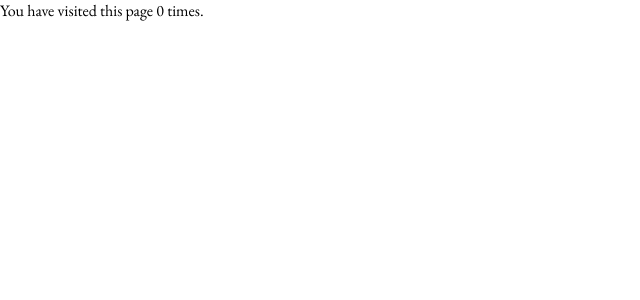
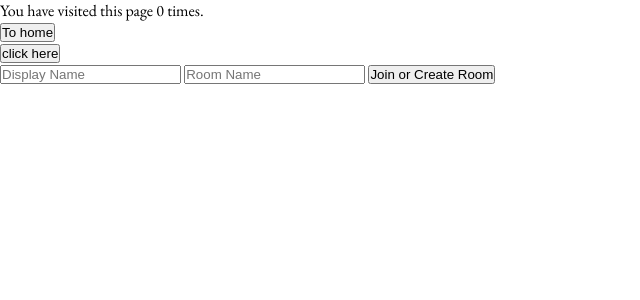
Before and after one commit to cloud2022final/pomodoro, a Django app: page /test/ in a window 1280 px wide. Shown: the top 300 px of the page, without its empty margins (0-640 px from the left). Run offline with Django 3.2, Linux system fonts and the light colour scheme.

Commit message:
local save pt

```diff
--- a/webpage/templates/test.html
+++ b/webpage/templates/test.html
@@ -1 +1,21 @@
-<!doctype html><html lang="en"><head><script async src="https://www.googletagmanager.com/gtag/js?id=G-TCE0JRTDLZ"></script><script>function gtag(){dataLayer.push(arguments)}window.dataLayer=window.dataLayer||[],gtag("js",new Date),gtag("config","G-TCE0JRTDLZ")</script><meta charset="utf-8"/><link rel="icon" href="/favicon.ico"/><meta name="viewport" content="width=device-width,initial-scale=1"/><link href="https://fonts.googleapis.com/icon?family=Material+Icons|Material+Icons+Round" rel="stylesheet"><link rel="stylesheet" href="https://cdnjs.cloudflare.com/ajax/libs/font-awesome/5.15.2/css/all.min.css" integrity="sha512-HK5fgLBL+xu6dm/Ii3z4xhlSUyZgTT9tuc/hSrtw6uzJOvgRr2a9jyxxT1ely+B+xFAmJKVSTbpM/CuL7qxO8w==" crossorigin="anonymous"/><link href="https://fonts.googleapis.com/css2?family=EB+Garamond:wght@400;700&display=swap" rel="stylesheet"><link rel="apple-touch-icon" href="/img/logo192.png"/><link rel="manifest" href="/manifest.json"/><title>CC-Final</title><link href="/static/css/main.78aa2bf1.chunk.css" rel="stylesheet"></head><body><p>You have visited this page {{ num_visits }}{% if num_visits == 1 %} time{% else %} times{% endif %}.</p></body></html>
+<!doctype html><html lang="en"><head><script async src="https://www.googletagmanager.com/gtag/js?id=G-TCE0JRTDLZ"></script><script>function gtag(){dataLayer.push(arguments)}window.dataLayer=window.dataLayer||[],gtag("js",new Date),gtag("config","G-TCE0JRTDLZ")</script><meta charset="utf-8"/><link rel="icon" href="/favicon.ico"/><meta name="viewport" content="width=device-width,initial-scale=1"/><link href="https://fonts.googleapis.com/icon?family=Material+Icons|Material+Icons+Round" rel="stylesheet"><link rel="stylesheet" href="https://cdnjs.cloudflare.com/ajax/libs/font-awesome/5.15.2/css/all.min.css" integrity="sha512-HK5fgLBL+xu6dm/Ii3z4xhlSUyZgTT9tuc/hSrtw6uzJOvgRr2a9jyxxT1ely+B+xFAmJKVSTbpM/CuL7qxO8w==" crossorigin="anonymous"/><link href="https://fonts.googleapis.com/css2?family=EB+Garamond:wght@400;700&display=swap" rel="stylesheet"><link rel="apple-touch-icon" href="/img/logo192.png"/><link rel="manifest" href="/manifest.json"/><title>CC-Final</title><link href="/static/css/main.78aa2bf1.chunk.css" rel="stylesheet"></head><body><p>You have visited this page {{ num_visits }}{% if num_visits == 1 %} time{% else %} times{% endif %}.</p></body><form action="http://localhost:8000/"><button type="submit">To home</button></form><a href="http://localhost:8000/"><input type="button" value="click here"></a>
+	<form action="index.html">
+        <input
+            class="form__display-name"
+            type="text"
+            placeholder="Display Name"
+            name="username"
+            required
+        />
+        <input
+            class="form__room"
+            type="text"
+            name="room"
+            placeholder="Room Name"
+            required
+        />
+        <button type="submit" class="form__join primary-gradient">
+            Join or Create Room
+        </button>
+    </form>
+</html>
```
Also changed, not shown: db.sqlite3.
